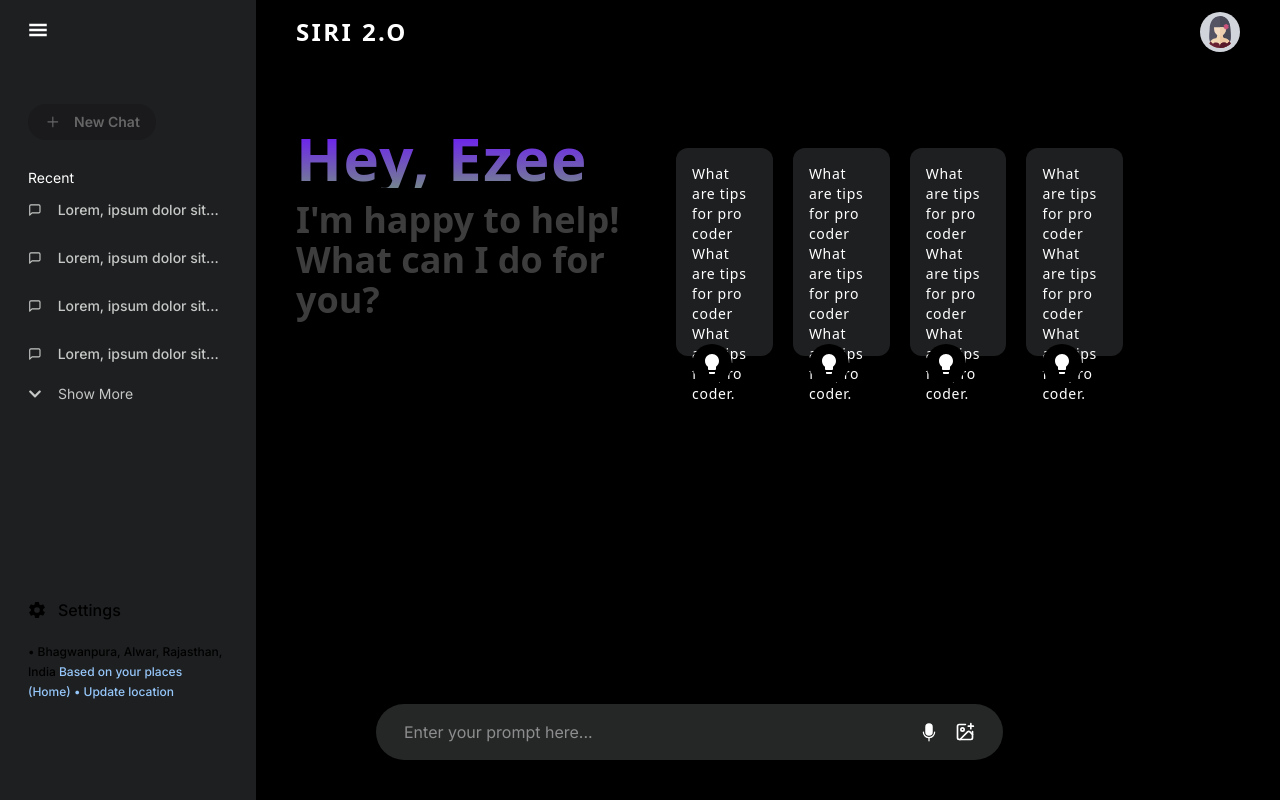
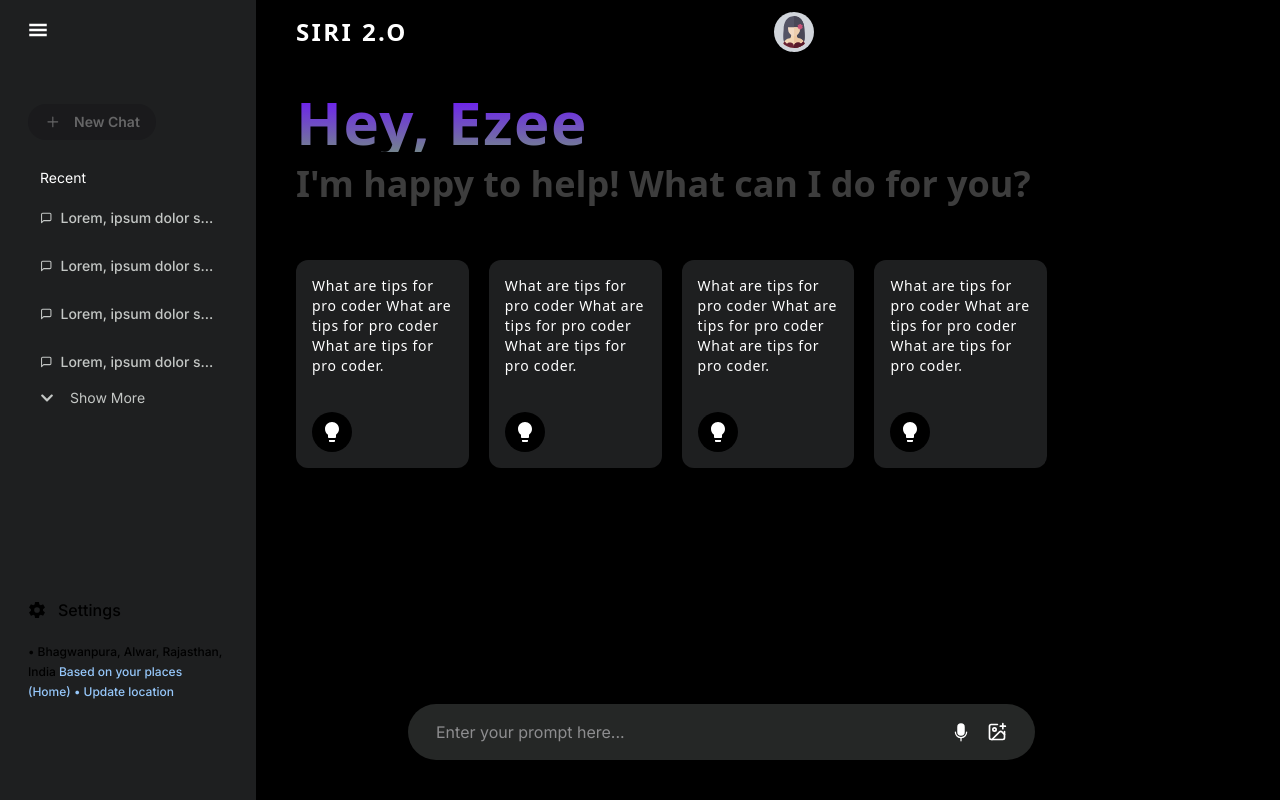
Before and after one commit to amankhandelwal021/siri_assistant, a Next.js app: page / in a window 1280 px wide. Built offline with nearby package versions, Linux system fonts and the light colour scheme; no server answers.

Commit message:
signup with google

```diff
--- /dev/null
+++ b/app/api/auth/[...nextauth]/route.ts
@@ -0,0 +1,2 @@
+import { handlers } from "../../../auth" // Referring to the auth.ts we just created
+export const { GET, POST } = handlers
--- /dev/null
+++ b/app/auth.ts
@@ -0,0 +1,20 @@
+// import NextAuth from "next-auth"
+// import Google from "next-auth/providers/google"
+
+// export const{ handlers, signIn, signOut, auth } = NextAuth({
+//   providers: [Google],
+// })
+
+import NextAuth from 'next-auth';
+import GoogleProvider from 'next-auth/providers/google';
+
+export const{ handlers, signIn, signOut, auth } = NextAuth({
+  providers: [
+    GoogleProvider({
+      clientId: process.env.AUTH_GOOGLE_CLIENT_ID,
+      clientSecret: process.env.AUTH_GOOGLE_CLIENT_SECRET,
+    }),
+  ],
+//   secret: process.env.AUTH_SECRET,
+  // Add any additional options (callbacks, JWT configuration, etc.)
+});
--- /dev/null
+++ b/app/middleware.ts
@@ -0,0 +1 @@
+export { auth as middleware } from "./auth"
--- a/components/Navbar.tsx
+++ b/components/Navbar.tsx
@@ -1,8 +1,11 @@
 import Image from "next/image";
 import React from "react";
 import Avatar from "../public/assets/avatar.svg";
+import { signIn } from 'next-auth/react';
+import { SignIn } from "./sign-in";
 
 const Navbar = () => {
+
   return (
     <div className="flex justify-between items-center w-full">
       <div className="text-white text-2xl font-semibold font-sans tracking-widest cursor-pointer duration-300">
@@ -18,6 +21,7 @@ const Navbar = () => {
           height={5}
         />
       </div>
+      <SignIn/>
     </div>
   );
 };
--- /dev/null
+++ b/components/sign-in.tsx
@@ -0,0 +1,15 @@
+
+import { signIn } from "../app/auth"
+
+export function SignIn() {
+  return (
+    <form
+      action={async () => {
+        "use server"
+        await signIn("google")
+      }}
+    >
+      <button type="submit">Sign Up</button>
+    </form>
+  )
+}
--- a/package.json
+++ b/package.json
@@ -10,6 +10,7 @@
   },
   "dependencies": {
     "next": "14.2.3",
+    "next-auth": "^5.0.0-beta.17",
     "react": "^18",
     "react-dom": "^18",
     "react-icons": "^5.2.1"
--- a/sections/Dashboard.tsx
+++ b/sections/Dashboard.tsx
@@ -21,7 +21,7 @@ const Dashboard = () => {
   return (
     <div className="flex-col px-10 py-3 bg-black w-full space-y-10 max-w-[80%]">
       <Navbar />
-      <div className="flex justify-center items-center">
+      <div className="flex-col justify-center items-center mx-auto">
       <div className="flex-col justify-center items-center space-y-3">
         <div>
           <p className="gradient-text text-6xl font-semibold font-sans tracking-wide">
@@ -39,9 +39,10 @@ const Dashboard = () => {
           <HomeCards key={index} text={elem.text} />
         ))}
       </div>
+
+      <div className="fixed bottom-10 left-auto ml-28 w-[70%]">
+      <Prompt />
       </div>
-      <div className="fixed bottom-10 left-auto ml-20 w-[70%]">
-      <Prompt />
       </div>
     </div>
   );
--- a/sections/Sidebar.tsx
+++ b/sections/Sidebar.tsx
@@ -55,17 +55,17 @@ const Sidebar: any = () => {
         <p className='text-sm font-semibold'>New Chat</p>
       </button>
 
-      <div className='mt-7 h-[350px]'>
-        <p className="text-white  text-sm">Recent</p>
+      <div className='mt-7 h-[350px] space-y-2'>
+        <p className="text-white  text-sm pl-3">Recent</p>
         <div className={`space-y-1 ${searchCount > 5 ? "max-h-72" : "max-h-44"} overflow-scroll no-scrollbar`}>
           {recentSearch && recentSearch.length > 0 && recentSearch.slice(0, searchCount).map((search: any, index: number) => (
-            <div className='text-[#C4C7C5] flex items-center space-x-4 hover:text-white hover:bg-[#444746] hover:cursor-pointer duration-300 py-1 rounded-full'>
+            <div className='text-[#C4C7C5] flex items-center space-x-2 hover:text-white hover:bg-[#444746] hover:cursor-pointer duration-300 py-1 px-3 rounded-full'>
               <FiMessageSquare className='text-4xl' />
               <p className='text-sm line-clamp-1 font-medium'>{search.prompt}</p>
             </div>
           ))}
         </div>
-        <div className='flex items-center text-[#C4C7C5] text-sm space-x-4 hover:text-white hover:bg-[#444746] hover:cursor-pointer duration-300 py-2 rounded-full mt-3'
+        <div className='flex items-center text-[#C4C7C5] text-sm space-x-4 hover:text-white hover:bg-[#444746] hover:cursor-pointer duration-300 py-2 px-3 w-fit rounded-full mt-3'
           onClick={() => searchCount > 5 ? setSearchCount(5) : setSearchCount(10)}
         >
           <FaChevronDown />
```
Also changed, not shown: 2 other files (tests, documents, lock files or other folders).
